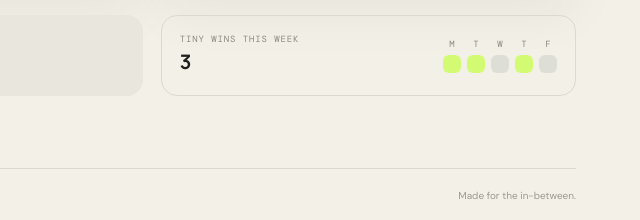
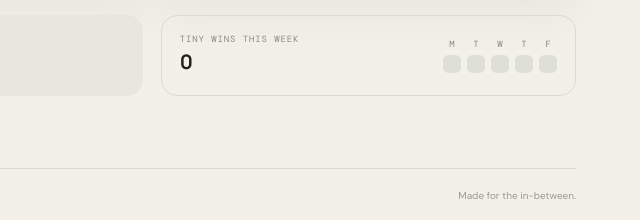
Before and after one commit to bhuvanteja-0722/Embarko-hackathon, a plain HTML site: page index.html in a window 1280 px wide. Shown: the part 858-1078 px from the top of the page, 640-1280 px from the left. Drawn offline with nearby package versions, Linux system fonts and the light colour scheme.

Commit message:
Remove demo progress and track completed sessions

```diff
--- a/index.html
+++ b/index.html
@@ -59,7 +59,7 @@
           <article class="card schedule"><div class="schedule-copy"><span class="sun">☀</span><div><label for="nextClass" class="section-label">YOUR NEXT CLASS</label><input id="nextClass" aria-label="Next class name" value="Add your next class" maxlength="35" style="display:block;border:0;background:transparent;font:700 12px 'DM Sans',sans-serif;padding:4px 0 2px;width:188px;outline-color:#a8cc55"><small>Give yourself a little buffer.</small></div></div><label class="schedule-time"><span class="section-label" style="display:block;margin-bottom:6px">STARTS AT</span><input id="classTime" aria-label="Next class start time" type="time" value="12:30" style="font:11px 'DM Mono',monospace;border:0;background:transparent;color:#676960;max-width:95px"></label></article>
         </div>
       </section>
-      <section class="below"><div class="quote"><span class="quote-mark">“</span><div><p>You don’t have to optimize every minute. Just make one of them yours.</p><small>A reminder from the gap club</small></div></div><div class="week"><div class="week-label">Tiny wins this week<strong id="wins">3</strong></div><div class="days" aria-label="This week's wins"><span class="day done">M<i></i></span><span class="day done">T<i></i></span><span class="day">W<i></i></span><span class="day done">T<i></i></span><span class="day">F<i></i></span></div></div></section>
+      <section class="below"><div class="quote"><span class="quote-mark">“</span><div><p>You don’t have to optimize every minute. Just make one of them yours.</p><small>A reminder from the gap club</small></div></div><div class="week"><div class="week-label">Tiny wins this week<strong id="wins">0</strong></div><div class="days" id="days" aria-label="This week's wins"><span class="day">M<i></i></span><span class="day">T<i></i></span><span class="day">W<i></i></span><span class="day">T<i></i></span><span class="day">F<i></i></span></div></div></section>
     </main>
     <footer><span class="footer-brand">OFF PERIOD · YOUR TIME, YOUR TERMS</span><span>Made for the in-between.</span></footer>
   </div>
@@ -72,9 +72,12 @@
       okay:[{title:'One thing off<br>your mind.',copy:'A small, clear win now can make the rest of your afternoon feel lighter.',steps:['Choose one loose end · 3 min','Work on it, just a little · 18 min','Pack up without rushing · 4 min'],focus:18},{title:'A tiny study sprint<br>and a treat.',copy:'Give one topic your full attention, then give yourself permission to stop.',steps:['Pick one topic · 2 min','Try a 20-minute sprint · 20 min','Stretch and reset · 5 min'],focus:20}],
       high:[{title:'Use the buzz.<br>Leave room to breathe.',copy:'Put that good energy somewhere useful, with a real break at the end.',steps:['Brain-dump your next task · 3 min','Make a clean start · 22 min','Refill water & reset · 5 min'],focus:22},{title:'Make a little<br>progress pile.',copy:'A few loose tasks, one clear finish line. Keep the momentum kind.',steps:['Tidy your task list · 4 min','Finish one quick thing · 20 min','Celebrate with a snack · 6 min'],focus:20}]
     };
-    let duration=30,mood='okay',vibe='surprise',planIndex=0,focusMinutes=12,timerSeconds=720,timerInterval=null,saved=JSON.parse(localStorage.getItem('off-period-saved')||'[]'),wins=Number(localStorage.getItem('off-period-wins')||3);
+    let duration=30,mood='okay',vibe='surprise',planIndex=0,focusMinutes=12,timerSeconds=720,timerInterval=null,saved=JSON.parse(localStorage.getItem('off-period-saved')||'[]');
     const $=s=>document.querySelector(s); const $$=s=>[...document.querySelectorAll(s)];
-    $('#today').textContent=new Intl.DateTimeFormat('en',{weekday:'short',month:'short',day:'numeric'}).format(new Date()).toUpperCase(); $('#savedCount').textContent=saved.length; $('#wins').textContent=wins;
+    $('#today').textContent=new Intl.DateTimeFormat('en',{weekday:'short',month:'short',day:'numeric'}).format(new Date()).toUpperCase(); $('#savedCount').textContent=saved.length;
+    function localDateKey(date){return `${date.getFullYear()}-${String(date.getMonth()+1).padStart(2,'0')}-${String(date.getDate()).padStart(2,'0')}`}
+    function renderWeek(){const now=new Date(),monday=new Date(now);monday.setHours(0,0,0,0);monday.setDate(monday.getDate()-((monday.getDay()+6)%7));const dayKeys=Array.from({length:5},(_,i)=>{const day=new Date(monday);day.setDate(day.getDate()+i);return localDateKey(day)});const done=JSON.parse(localStorage.getItem('off-period-completed-days')||'[]');const completed=dayKeys.filter(day=>done.includes(day));$('#wins').textContent=completed.length;$('#days').innerHTML=['M','T','W','T','F'].map((label,i)=>`<span class="day ${done.includes(dayKeys[i])?'done':''}">${label}<i></i></span>`).join('')}
+    renderWeek();
     const moodNotes={low:'A gentle reset is plenty.',okay:'A steady little reset feels right.',high:'Let’s put that spark somewhere good.'};
     $('#durations').addEventListener('click',e=>{const b=e.target.closest('[data-min]');if(!b)return;$$('#durations .pill').forEach(x=>x.classList.toggle('active',x===b));duration=Number(b.dataset.min)});
     $('#moods').addEventListener('click',e=>{const b=e.target.closest('[data-mood]');if(!b)return;$$('#moods .mood').forEach(x=>x.classList.toggle('active',x===b));mood=b.dataset.mood;$('#moodNote').textContent=moodNotes[mood]});
@@ -91,7 +94,7 @@
     function openTimer(){timerSeconds=focusMinutes*60;setClock();$('#timerDesc').textContent=`${focusMinutes} minutes for one thing. Then you're free.`;$('#timerToggle').textContent='Start timer';overlay.classList.add('open');$('#timerToggle').focus()}
     function closeTimer(){overlay.classList.remove('open');clearInterval(timerInterval);timerInterval=null;$('#timerToggle').textContent='Start timer'}
     $('#startTimer').addEventListener('click',openTimer);$('#closeTimer').addEventListener('click',closeTimer);overlay.addEventListener('click',e=>{if(e.target===overlay)closeTimer()});document.addEventListener('keydown',e=>{if(e.key==='Escape')closeTimer()});
-    $('#timerToggle').addEventListener('click',()=>{if(timerSeconds<=0){closeTimer();return}if(timerInterval){clearInterval(timerInterval);timerInterval=null;$('#timerToggle').textContent='Resume';return}$('#timerToggle').textContent='Pause timer';timerInterval=setInterval(()=>{timerSeconds--;setClock();if(timerSeconds<=0){clearInterval(timerInterval);timerInterval=null;$('#timerToggle').textContent='Nice work · Close';$('#timerDesc').textContent='You showed up for yourself. Nice work.';wins++;$('#wins').textContent=wins;localStorage.setItem('off-period-wins',wins);toast('That was a tiny win. Nice work.')}},1000)});
+    $('#timerToggle').addEventListener('click',()=>{if(timerSeconds<=0){closeTimer();return}if(timerInterval){clearInterval(timerInterval);timerInterval=null;$('#timerToggle').textContent='Resume';return}$('#timerToggle').textContent='Pause timer';timerInterval=setInterval(()=>{timerSeconds--;setClock();if(timerSeconds<=0){clearInterval(timerInterval);timerInterval=null;$('#timerToggle').textContent='Nice work · Close';$('#timerDesc').textContent='You showed up for yourself. Nice work.';const now=new Date(),weekday=(now.getDay()+6)%7;if(weekday<5){const dateKey=localDateKey(now),done=JSON.parse(localStorage.getItem('off-period-completed-days')||'[]');if(!done.includes(dateKey)){done.push(dateKey);localStorage.setItem('off-period-completed-days',JSON.stringify(done))}renderWeek()}toast('That was a tiny win. Nice work.')}},1000)});
     $('#nextClass').addEventListener('change',e=>localStorage.setItem('off-period-class',e.target.value));$('#classTime').addEventListener('change',e=>localStorage.setItem('off-period-time',e.target.value));if(localStorage.getItem('off-period-class'))$('#nextClass').value=localStorage.getItem('off-period-class');if(localStorage.getItem('off-period-time'))$('#classTime').value=localStorage.getItem('off-period-time');renderSaved();
   </script>
 </body>
```
